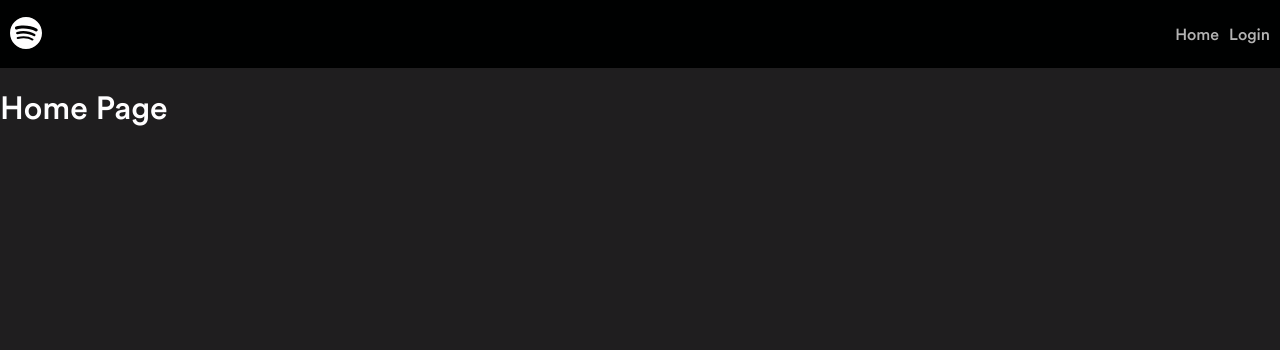
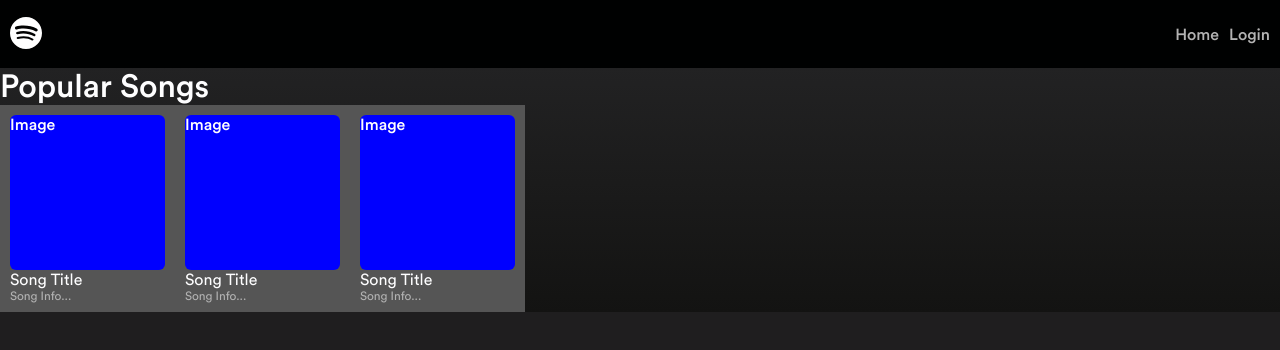
Before and after one commit to matomas225/coa-matas-macijauskas, a React (Vite) app: page / in a window 1280 px wide. Shown: the top 350 px of the page. Built offline with nearby package versions, Linux system fonts and the light colour scheme; no server answers.

Commit message:
improve popup, add songList

```diff
--- /dev/null
+++ b/src/components/Profile/PopupListItem.tsx
@@ -0,0 +1,17 @@
+import { IconDefinition } from "@fortawesome/fontawesome-svg-core";
+import { FontAwesomeIcon } from "@fortawesome/react-fontawesome";
+import React from "react";
+
+type PopupListItemProps = {
+  name: string;
+  icon: IconDefinition;
+};
+
+export const PopupListItem: React.FC<PopupListItemProps> = ({ name, icon }) => {
+  return (
+    <li>
+      <FontAwesomeIcon icon={icon} />
+      {name}
+    </li>
+  );
+};
--- a/src/components/Profile/ProfilePopup.tsx
+++ b/src/components/Profile/ProfilePopup.tsx
@@ -3,16 +3,31 @@ import "./ProfilePopup.scss";
 import { closeProfilePopup, getProfilePopupState } from "./profilePopupSlice";
 import React from "react";
 import useOnClickOutside from "@/hooks/useOnClickOutside";
-import { FontAwesomeIcon } from "@fortawesome/react-fontawesome";
 import {
   faGear,
   faUser,
   faArrowRightFromBracket,
 } from "@fortawesome/free-solid-svg-icons";
+import { PopupListItem } from "./PopupListItem";
 
 type ProfilePopupProps = {
   ignoreRef?: React.RefObject<HTMLLIElement | null>;
 };
+
+const popupList = [
+  {
+    name: "Profile",
+    icon: faUser,
+  },
+  {
+    name: "Settings",
+    icon: faGear,
+  },
+  {
+    name: "Logout",
+    icon: faArrowRightFromBracket,
+  },
+];
 
 export const ProfilePopup: React.FC<ProfilePopupProps> = ({ ignoreRef }) => {
   const displayPopup = useAppSelector(getProfilePopupState);
@@ -30,18 +45,11 @@ export const ProfilePopup: React.FC<ProfilePopupProps> = ({ ignoreRef }) => {
       {displayPopup ? (
         <div ref={ref} className="profile-popup-wrapper">
           <ul>
-            <li>
-              <FontAwesomeIcon icon={faUser} /> Profile
-            </li>
-            <li>
-              <FontAwesomeIcon icon={faGear} />
-              Settings
-            </li>
-            <li>
-              <FontAwesomeIcon icon={faArrowRightFromBracket} />
-              Logout
-            </li>
-            <li>So on..</li>
+            {popupList.map((item, i) => {
+              return (
+                <PopupListItem name={item.name} icon={item.icon} key={i} />
+              );
+            })}
           </ul>
         </div>
       ) : null}
--- /dev/null
+++ b/src/components/SongsList/SongCard.tsx
@@ -0,0 +1,11 @@
+import React from "react";
+
+export const SongCard: React.FC = () => {
+  return (
+    <div className="card-wrapper">
+      <div>Image</div>
+      <h3>Song Title</h3>
+      <p>Song Info...</p>
+    </div>
+  );
+};
--- /dev/null
+++ b/src/components/SongsList/SongList.scss
@@ -0,0 +1,40 @@
+.songs-wrapper {
+  background: $gradientLightGrey;
+  background: linear-gradient(
+    180deg,
+    $gradientLightGrey 0%,
+    $gradientGrey 100%
+  );
+
+  h1 {
+    margin: 0;
+  }
+}
+
+.songs {
+  display: flex;
+}
+
+.card-wrapper {
+  padding: 10px;
+  background-color: $bgLightGrey;
+
+  div {
+    background-color: blue;
+    border-radius: 6px;
+    width: 155px;
+    height: 155px;
+  }
+  h3 {
+    margin: 0;
+    color: $textPrimary;
+    font-family: "circular-light";
+    font-size: 16px;
+  }
+  p {
+    margin: 0;
+    color: $textGrey;
+    font-family: "circular-light";
+    font-size: 12px;
+  }
+}
--- /dev/null
+++ b/src/components/SongsList/SongsList.tsx
@@ -0,0 +1,17 @@
+import React from "react";
+
+import "./SongList.scss";
+import { SongCard } from "./SongCard";
+
+export const SongsList: React.FC = () => {
+  return (
+    <section className="songs-wrapper">
+      <h1>Popular Songs</h1>
+      <div className="songs">
+        <SongCard />
+        <SongCard />
+        <SongCard />
+      </div>
+    </section>
+  );
+};
--- a/src/pages/Home/Home.tsx
+++ b/src/pages/Home/Home.tsx
@@ -1,8 +1,9 @@
 import React from "react";
 import "./Home.scss";
+import { SongsList } from "@/components/SongsList/SongsList";
 
 const Home: React.FC = () => {
-  return <h1>Home Page</h1>;
+  return <SongsList />;
 };
 
 export default Home;
--- a/src/styles/_variables.scss
+++ b/src/styles/_variables.scss
@@ -14,3 +14,6 @@ $accentColor: #ff9900;
 $accentColorDarker: #e68a00;
 
 $borderGrey: #ccc;
+
+$gradientLightGrey: #222223;
+$gradientGrey: #131312;
```
